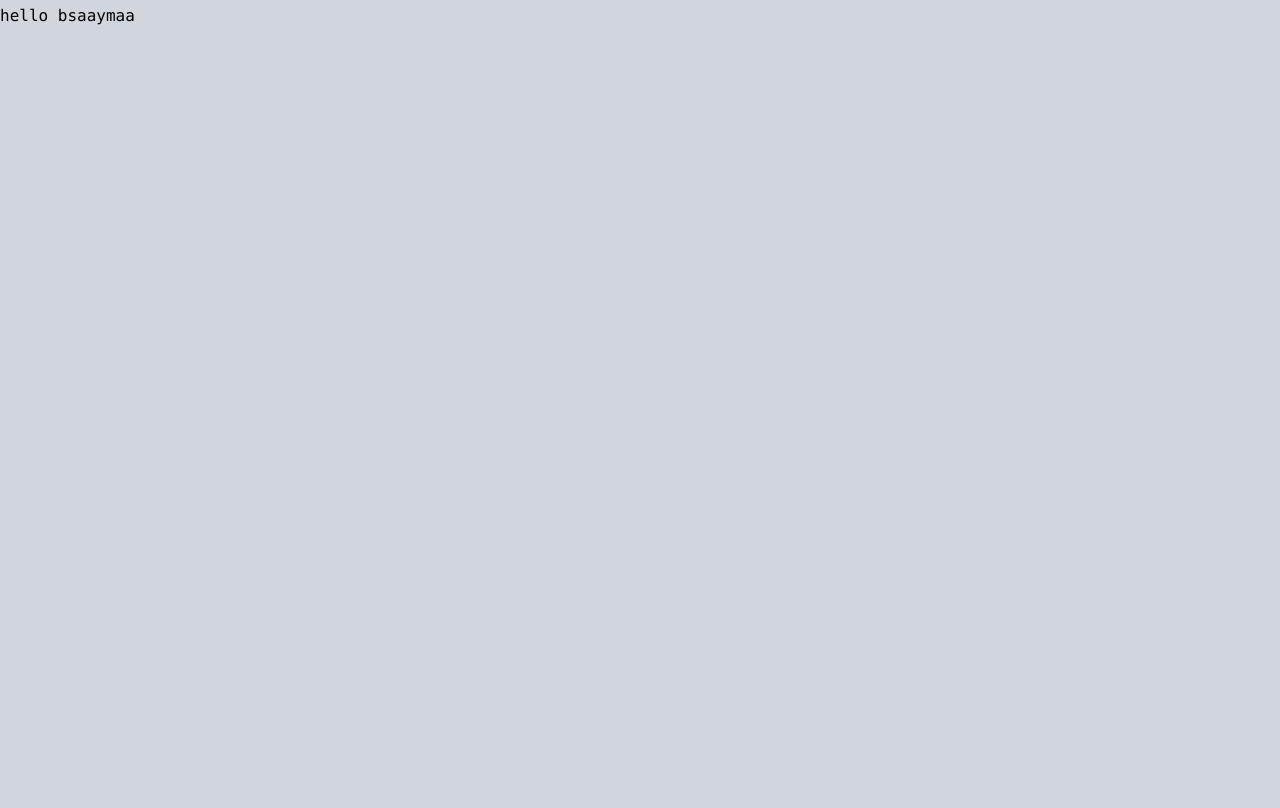
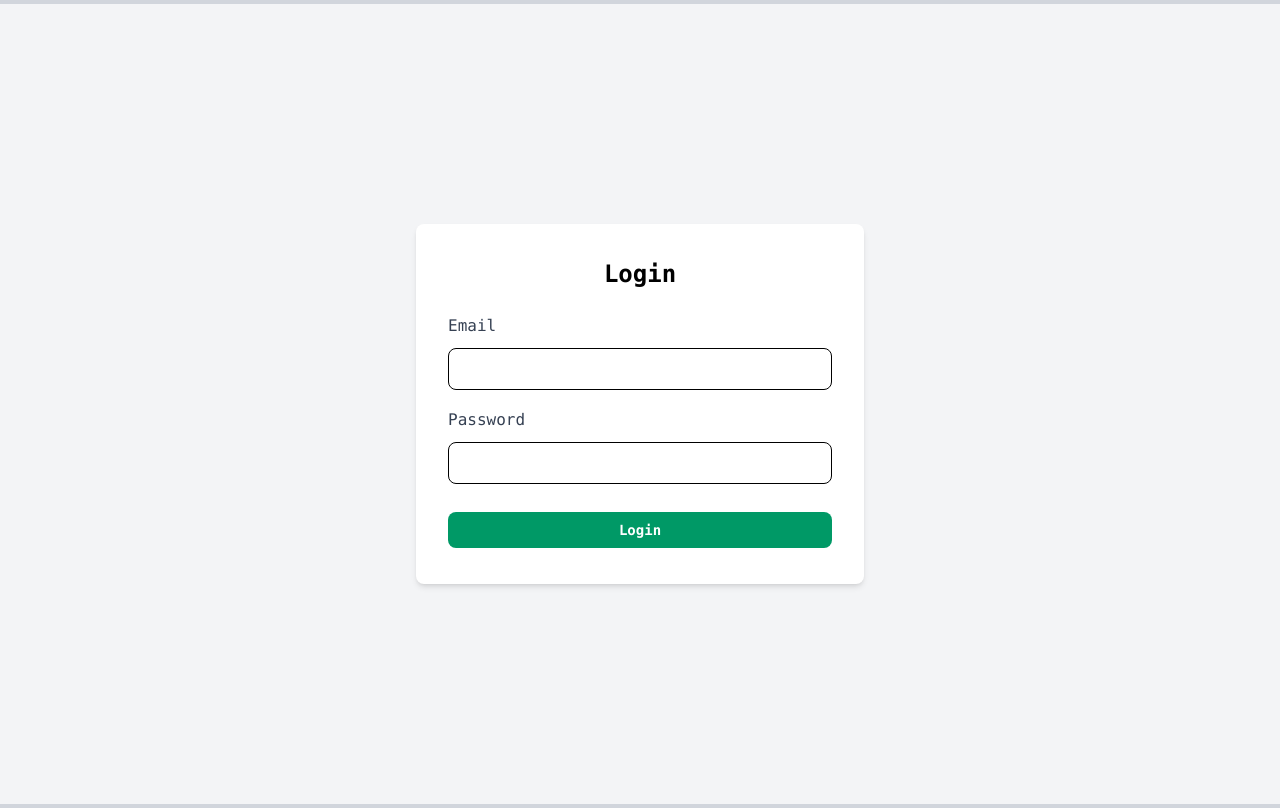
Before and after one commit to bassmaelabassi/jury-blanc, a React (Vite) app in the folder frontend/: page / in a window 1280 px wide. Built offline with nearby package versions, Linux system fonts and the light colour scheme.

Commit message:
modification

```diff
--- a/frontend/src/App.jsx
+++ b/frontend/src/App.jsx
@@ -1,9 +1,15 @@
-import React from 'react'
+import React from "react";
+import { BrowserRouter as Router, Route, Routes } from "react-router-dom";
+import LoginPage from "./pages/LoginPage";
 
-export default function () {
+function App() {
   return (
-    <div>
-      <p> hello bsaaymaa</p>
-    </div>
-  )
+    <Router>
+      <Routes>
+        <Route path="/" element={<LoginPage />} />
+      </Routes>
+    </Router>
+  );
 }
+
+export default App;
```
